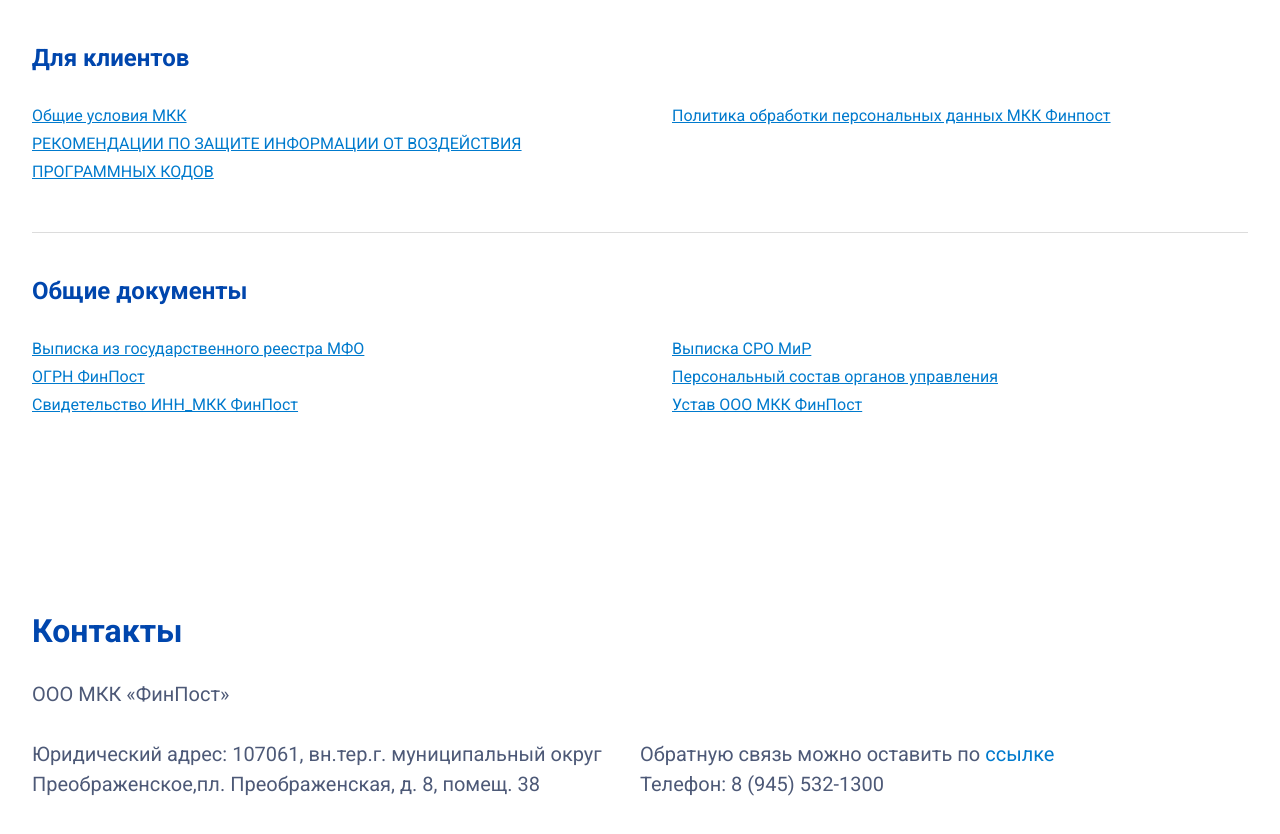
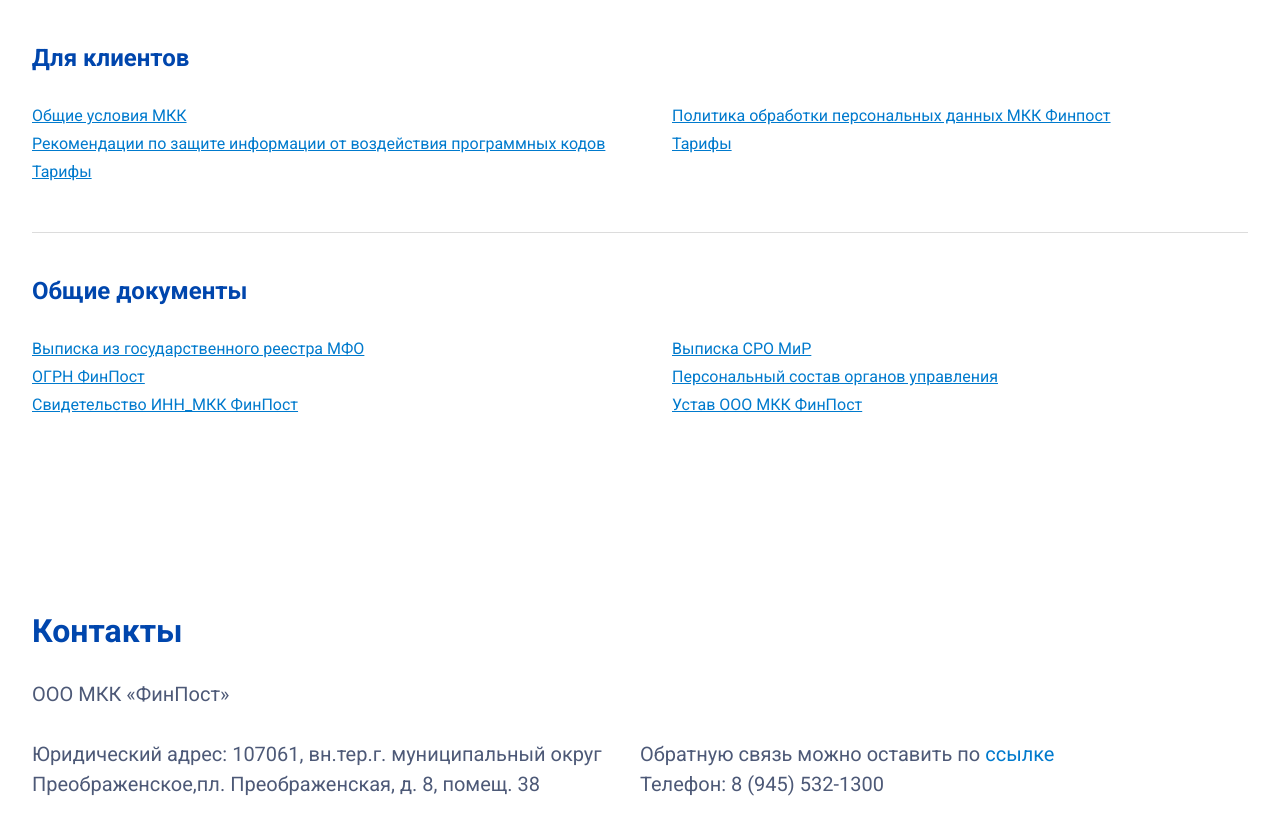
Before and after one commit to A-ST-RA/mkkfinpost-pochtabank, a website built with webpack: page src/index.html in a window 1280 px wide. Shown: the part 1760-2594 px from the top of the page. Built offline with nearby package versions, Linux system fonts and the light colour scheme.

Commit message:
feat(документы): добавил новые документы

```diff
--- a/src/index.html
+++ b/src/index.html
@@ -99,7 +99,11 @@
                             class="links__item">Политика обработки персональных данных МКК Финпост</a></li>
                     <li class="docs__link"><a download
                             href="./public/сайт/Для клиентов/РЕКОМЕНДАЦИИ ПО ЗАЩИТЕ ИНФОРМАЦИИ ОТ ВОЗДЕЙСТВИЯ ПРОГРАММНЫХ КОДОВ.pdf"
-                            class="links__item">РЕКОМЕНДАЦИИ ПО ЗАЩИТЕ ИНФОРМАЦИИ ОТ ВОЗДЕЙСТВИЯ ПРОГРАММНЫХ КОДОВ</a></li>
+                            class="links__item">Рекомендации по защите информации от воздействия программных кодов</a></li>
+                    <li class="docs__link"><a download
+                            href="./public/сайт/Для клиентов/Тарифы.pdf"
+                            class="links__item">Тарифы</a></li>
+                    <li class="docs__link"><a download href="./public/сайт/Для клиентов/Правила предоставления займов.pdf" class="links__item">Тарифы</a></li>
                 </ul>
             </div>
             <div class="docs__category">
```
Also changed, not shown: 2 other files.
